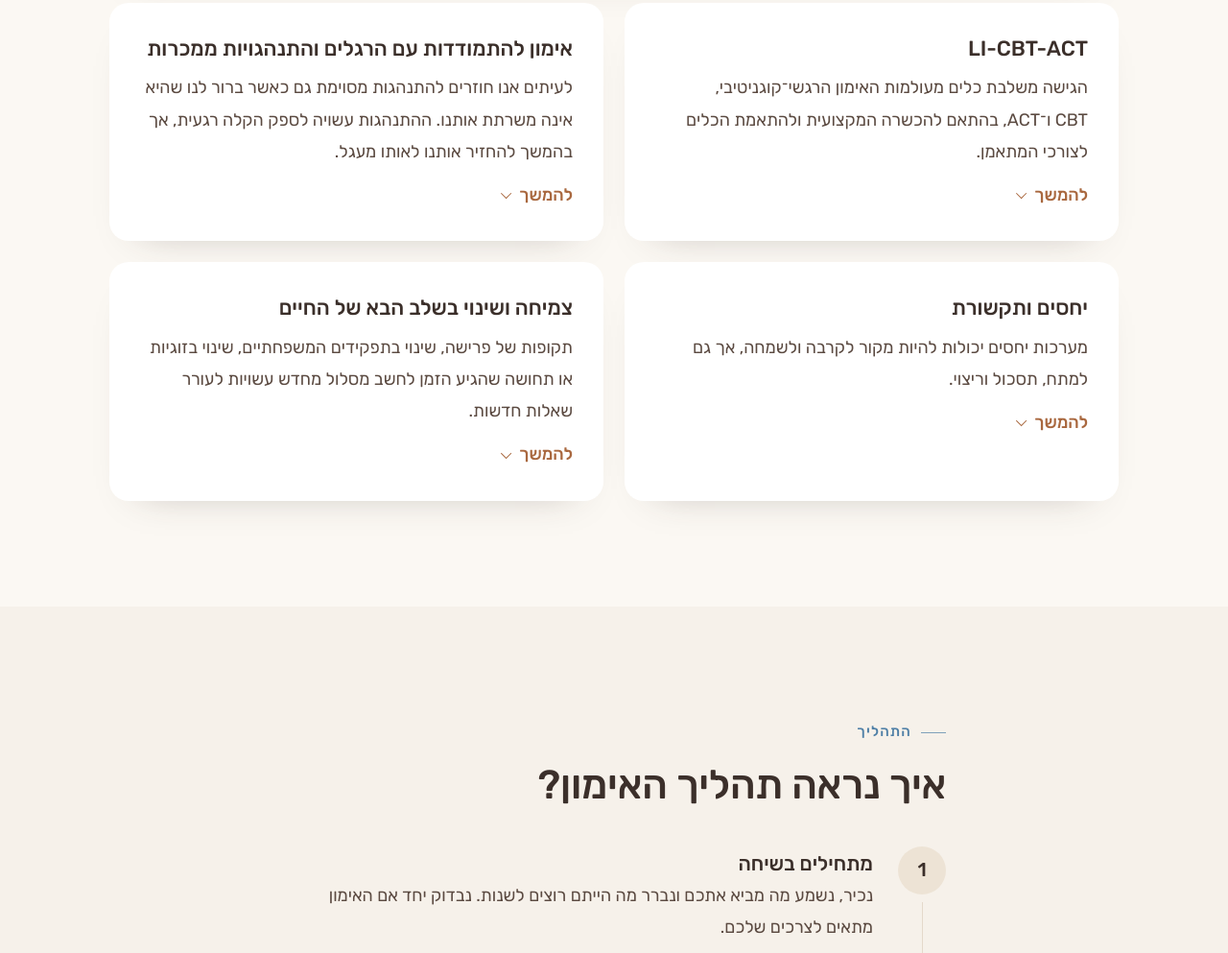
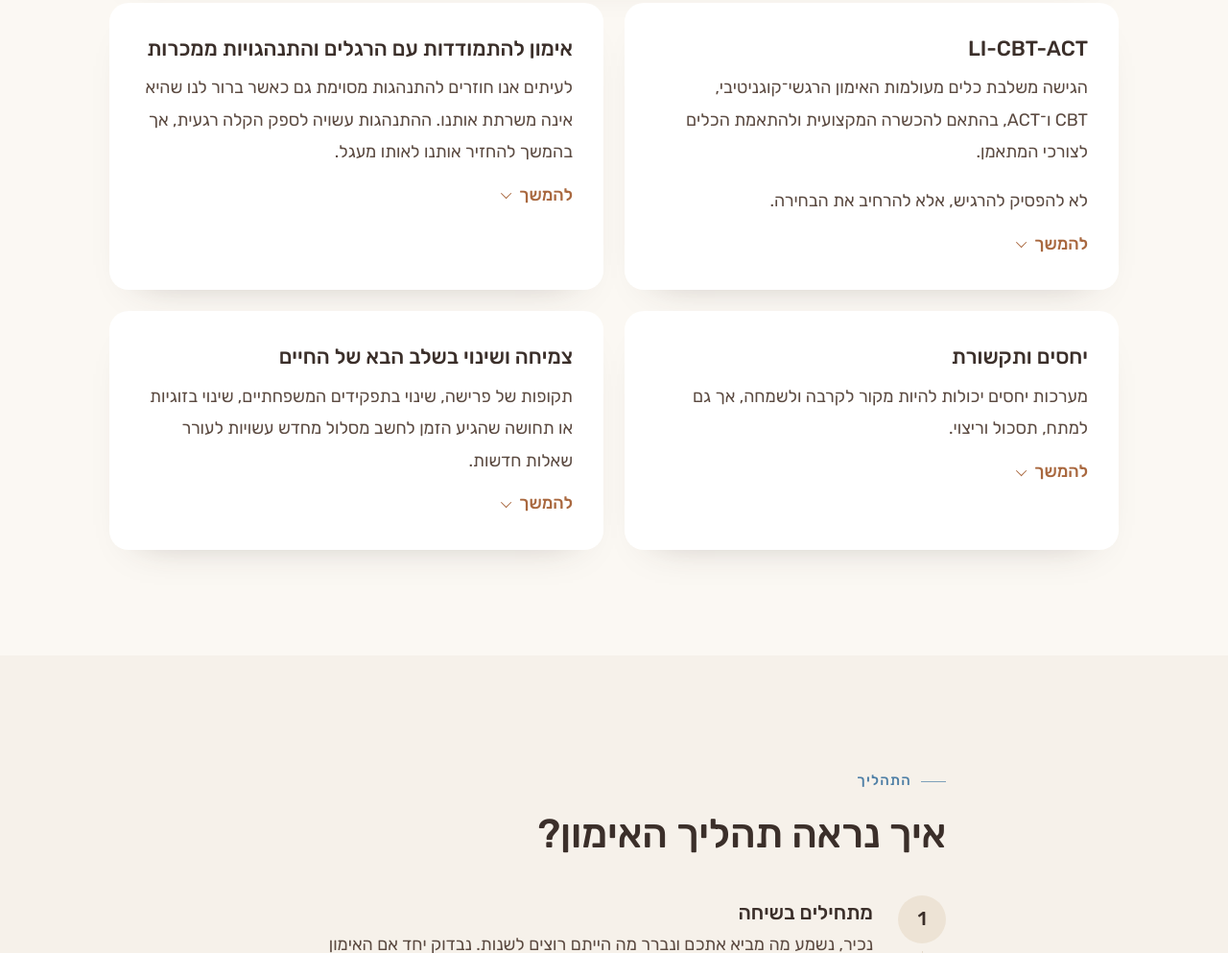
Before and after one commit to OrGeisler/haya-geisler, a plain HTML site: page index.html in a window 1280 px wide. Shown: the part 3172-4165 px from the top of the page at 96% size. Drawn offline with Linux system fonts and the light colour scheme.

Commit message:
site: Haya's line in the LI-CBT-ACT card (לא להפסיק להרגיש, אלא להרחיב את הבחירה)
Co-Authored-By: Claude Opus 5.5 <noreply@anthropic.com>
Claude-Session: https://claude.ai/code/session_016k5NjNmtsx9Xf7fabq3C8j

```diff
--- a/index.html
+++ b/index.html
@@ -111,6 +111,7 @@
       <article class="area">
         <h3><span class="ltr">LI-CBT-ACT</span></h3>
         <p>הגישה משלבת כלים מעולמות האימון הרגשי־קוגניטיבי, <span class="ltr">CBT</span> ו־<span class="ltr">ACT</span>, בהתאם להכשרה המקצועית ולהתאמת הכלים לצורכי המתאמן.</p>
+        <p>לא להפסיק להרגיש, אלא להרחיב את הבחירה.</p>
         <details><summary>להמשך</summary>
           <p>העבודה עשויה לכלול זיהוי דפוסי חשיבה, שינוי היחס למחשבות, פיתוח קשיבות לרגע הנוכחי, נכונות לפגוש רגשות לא פשוטים ובירור ערכים אישיים.</p>
           <p>במקום להמתין שכל חשש ייעלם או שכל התנאים יהיו מושלמים, נלמד לזהות מה חשוב לכם ולפעול בצעדים קטנים בכיוון הזה.</p>
```
